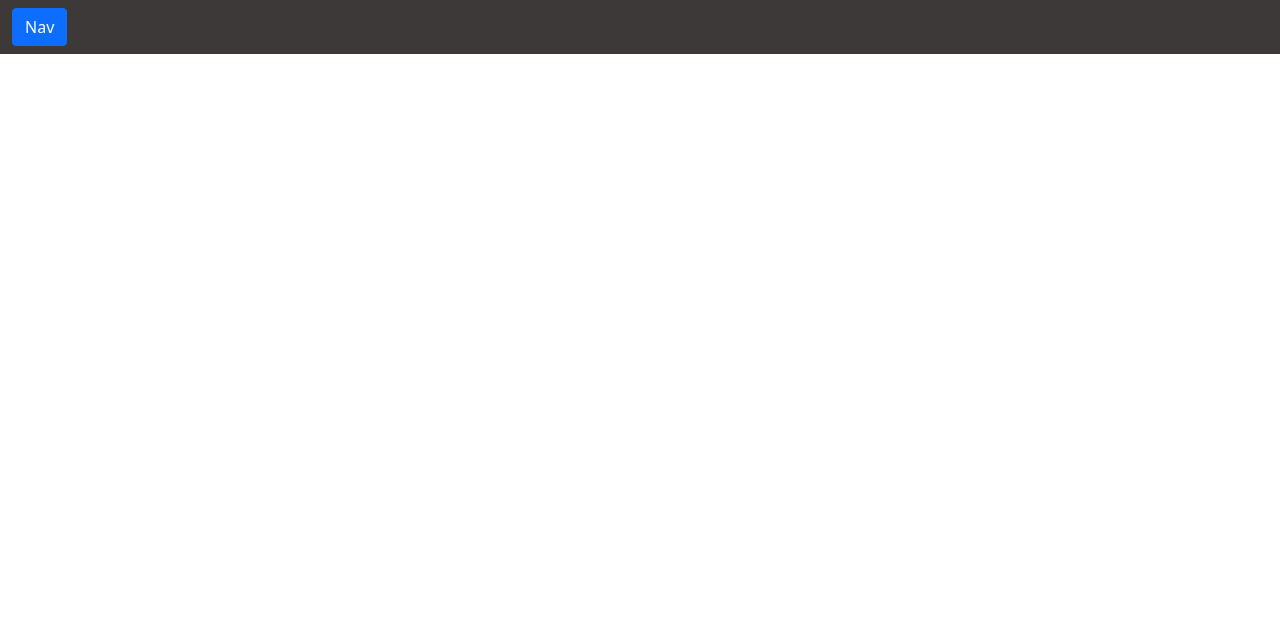
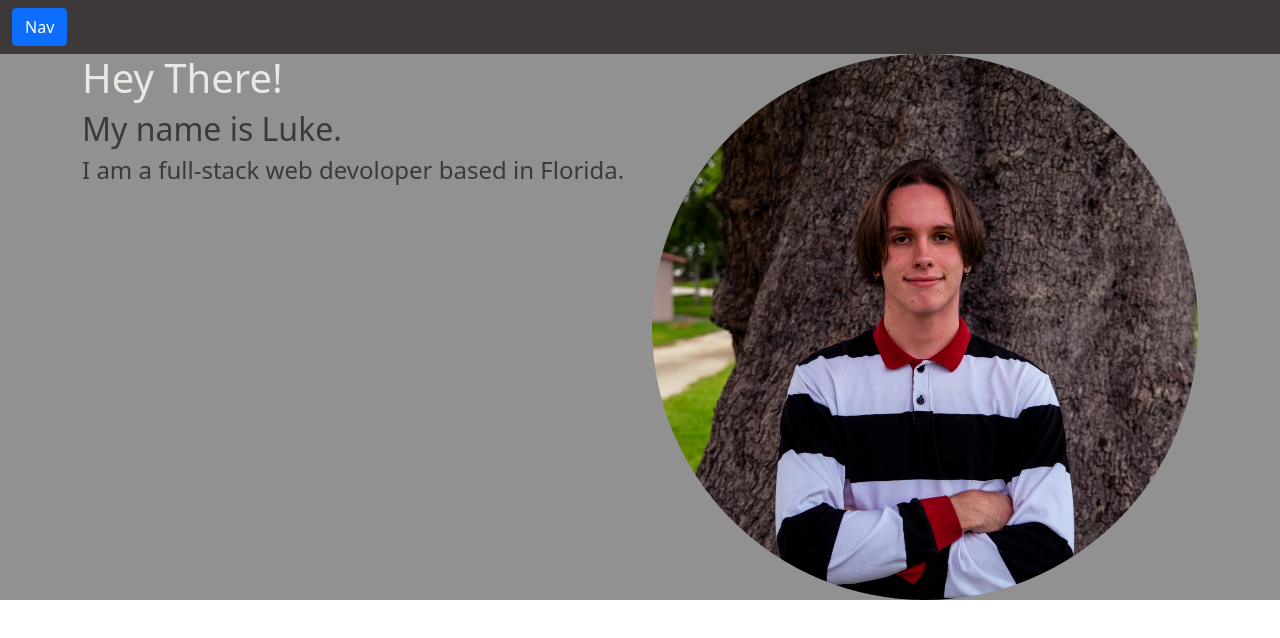
Before and after one commit to lukehampton6/lukehampton6.github.io, a React (Create React App) app: page / in a window 1280 px wide. Shown: the top 638 px of the page. Built offline with nearby package versions, Linux system fonts and the light colour scheme.

Commit message:
hero started

```diff
--- a/src/App.js
+++ b/src/App.js
@@ -1,11 +1,13 @@
 import './App.css';
 import 'bootstrap/dist/css/bootstrap.min.css';
 import Nav from './components/Nav';
+import Hero from './components/Hero';
 
 function App() {
   return (
     <div>
       <Nav />
+      <Hero />
     </div>
   );
 }
--- /dev/null
+++ b/src/components/Hero/index.js
@@ -0,0 +1,23 @@
+import {Container, Col, Row, Image} from "react-bootstrap";
+import image from '../../assets/images/me.JPG'
+
+function Hero() {
+    return (
+        <div className="primary">
+            <Container>
+                <Row>
+                <Col>
+                    <h1 className="light-text">Hey There!</h1>
+                    <h2 className="dark-text">My name is Luke.</h2>
+                    <h4 className="dark-text">I am a full-stack web devoloper based in Florida. </h4>
+                </Col>
+                <Col>
+                <Image alt='Dev-Image' src={image} roundedCircle fluid/>
+                </Col>
+                </Row>
+            </Container>
+        </div>
+    );
+}
+
+export default Hero;
--- a/src/components/Nav/index.js
+++ b/src/components/Nav/index.js
@@ -16,7 +16,7 @@ function Nav() {
     <>
       <Navbar className="dark">
         <Container fluid>
-          <Button className="primary" onClick={handleShow}>
+          <Button onClick={handleShow}>
             Nav
           </Button>
         </Container>
```
Also changed, not shown: src/assets/images/me.JPG (added), src/index.css (line endings or trailing spaces).
